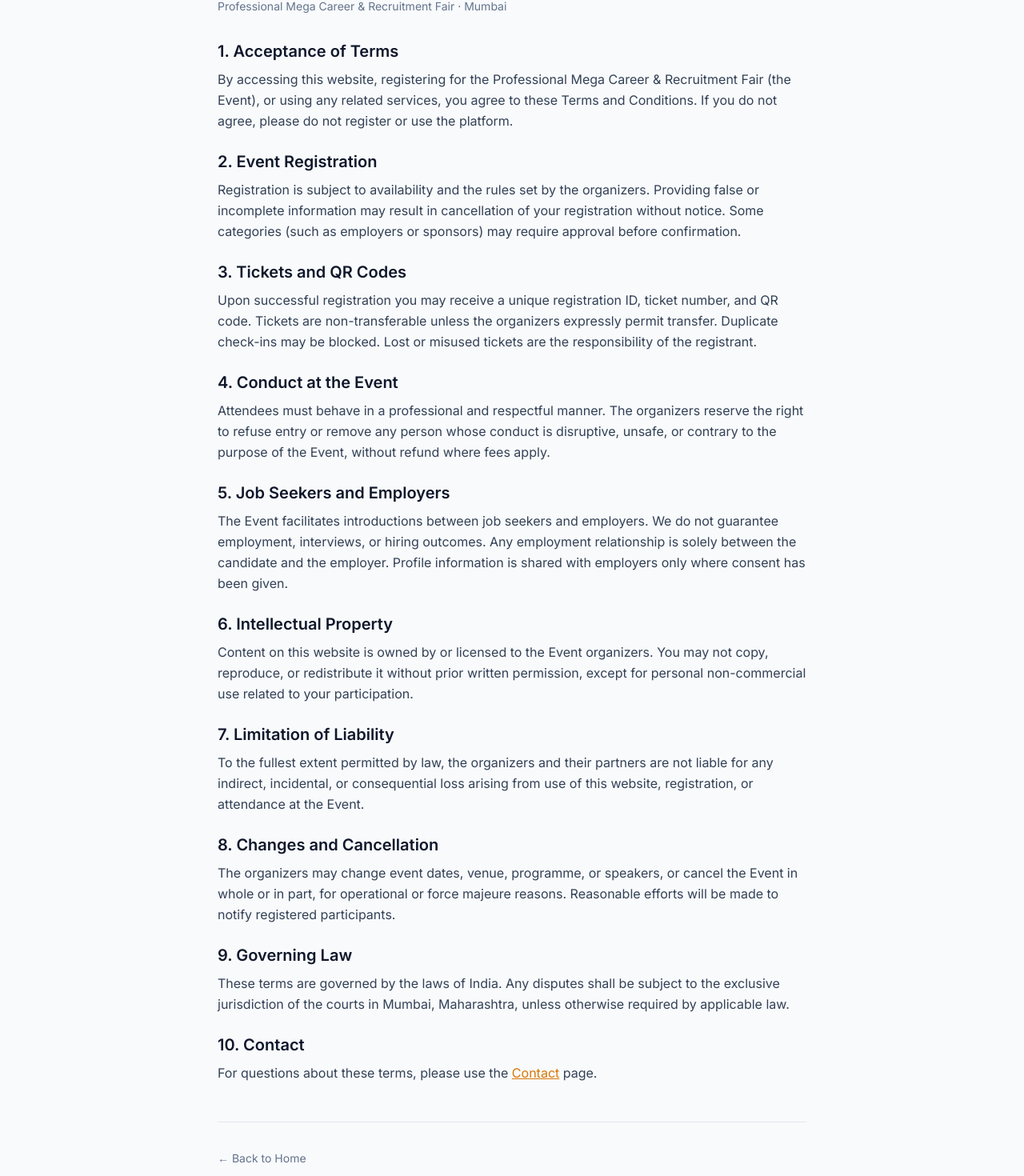
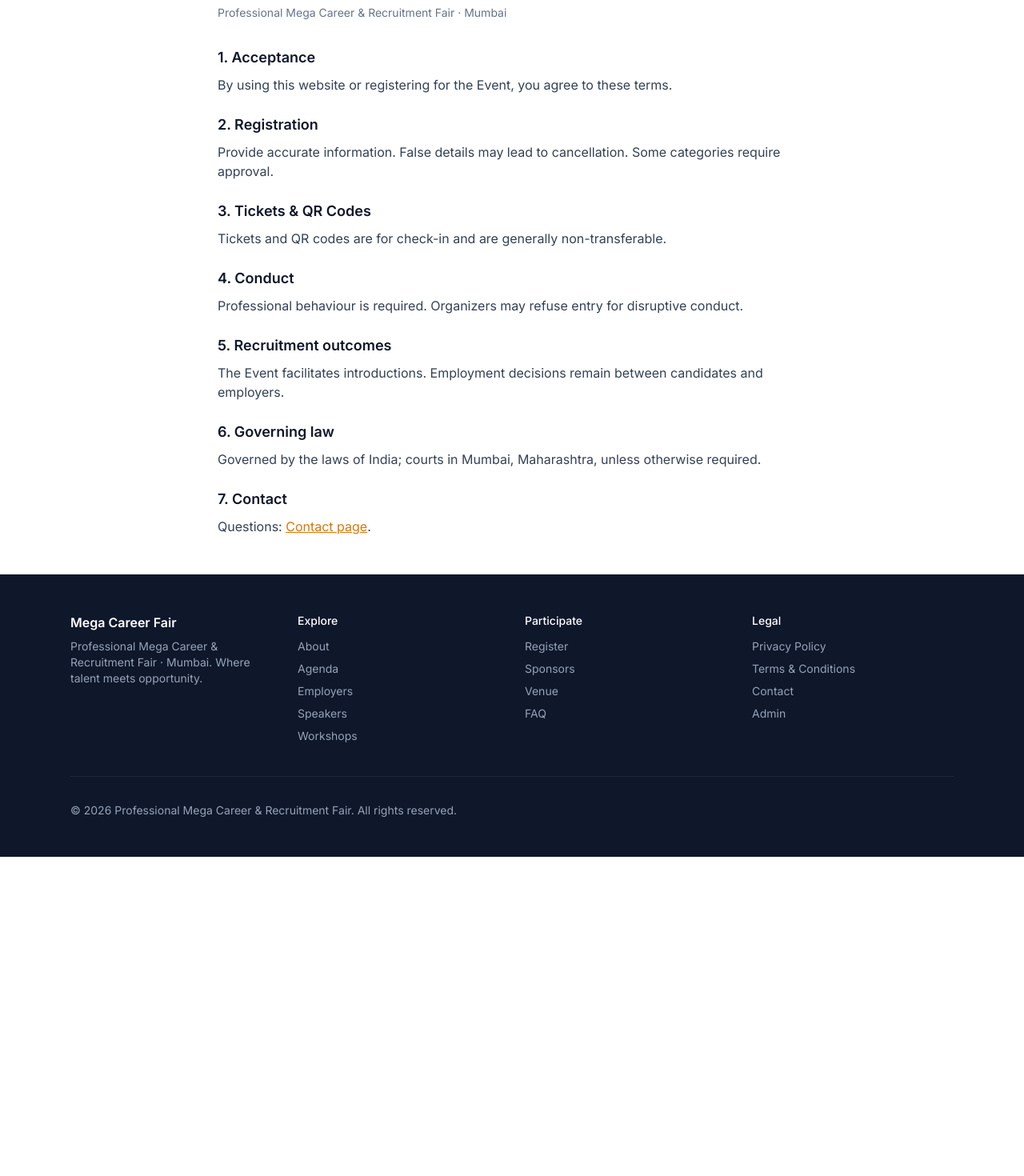
Before and after one commit to attarabdussamad-glitch/event-management-platform, a Next.js app: page /terms in a window 1280 px wide. Shown: the part 151-1621 px from the top of the page at 80% size. After the commit the page ends 1222 px from the top, so only its background shows below. Built offline with nearby package versions, Linux system fonts and the light colour scheme.

Commit message:
Update Contact, Privacy, Terms with shared layout; enhance Home page with images

```diff
--- a/src/app/contact/page.tsx
+++ b/src/app/contact/page.tsx
@@ -1,4 +1,6 @@
 import Link from "next/link";
+import Header from "@/components/layout/Header";
+import Footer from "@/components/layout/Footer";
 
 export const metadata = {
   title: "Contact | Mega Career Fair",
@@ -7,118 +9,41 @@ export const metadata = {
 
 export default function ContactPage() {
   return (
-    <div className="min-h-screen bg-slate-50">
-      <header className="bg-white border-b border-slate-200">
-        <div className="max-w-3xl mx-auto px-4 h-14 flex items-center justify-between">
-          <Link href="/" className="font-semibold text-slate-900">
-            Mega Career Fair
-          </Link>
-          <Link href="/" className="text-sm text-slate-500 hover:text-slate-700">
-            Home
-          </Link>
-        </div>
-      </header>
-
-      <main className="max-w-3xl mx-auto px-4 py-12">
+    <div className="min-h-screen flex flex-col">
+      <Header />
+      <main className="flex-1 max-w-3xl mx-auto px-4 py-12 w-full">
         <h1 className="text-3xl font-bold text-slate-900">Contact</h1>
-        <p className="mt-2 text-slate-600">
-          Get in touch with the organizers of the Professional Mega Career &
-          Recruitment Fair, Mumbai.
-        </p>
-
+        <p className="mt-2 text-slate-600">Get in touch with the organizers of the Professional Mega Career & Recruitment Fair, Mumbai.</p>
         <div className="mt-10 grid gap-6 sm:grid-cols-2">
-          <div className="bg-white border border-slate-200 rounded-lg p-6">
-            <h2 className="font-semibold text-slate-900">General Enquiries</h2>
-            <p className="mt-2 text-sm text-slate-600">
-              For registration help, event information, and general questions.
-            </p>
+          {[
+            { title: "General Enquiries", desc: "Registration help, event information, and general questions.", email: "info@megacareerfair.in" },
+            { title: "Employers & Recruiters", desc: "Booth bookings, hiring requirements, and partnerships.", email: "employers@megacareerfair.in" },
+            { title: "Sponsors & Collaborators", desc: "Sponsorship packages and collaboration proposals.", email: "sponsors@megacareerfair.in" },
+            { title: "Venue & Location", desc: "Mumbai, Maharashtra, India. Exact venue to be announced.", email: null },
+          ].map((c) => (
+            <div key={c.title} className="bg-white border border-slate-200 rounded-lg p-6">
+              <h2 className="font-semibold text-slate-900">{c.title}</h2>
+              <p className="mt-2 text-sm text-slate-600">{c.desc}</p>
+              {c.email && (
                 <p className="mt-4 text-sm">
                   <span className="text-slate-500">Email:</span>{" "}
-              <a
-                href="mailto:info@megacareerfair.in"
-                className="text-amber-600 hover:text-amber-700 font-medium"
-              >
-                info@megacareerfair.in
-              </a>
+                  <a href={`mailto:${c.email}`} className="text-amber-600 hover:text-amber-700 font-medium">{c.email}</a>
                 </p>
+              )}
             </div>
-
-          <div className="bg-white border border-slate-200 rounded-lg p-6">
-            <h2 className="font-semibold text-slate-900">Employers & Recruiters</h2>
-            <p className="mt-2 text-sm text-slate-600">
-              Booth bookings, hiring requirements, and partnership discussions.
-            </p>
-            <p className="mt-4 text-sm">
-              <span className="text-slate-500">Email:</span>{" "}
-              <a
-                href="mailto:employers@megacareerfair.in"
-                className="text-amber-600 hover:text-amber-700 font-medium"
-              >
-                employers@megacareerfair.in
-              </a>
-            </p>
+          ))}
         </div>
-
-          <div className="bg-white border border-slate-200 rounded-lg p-6">
-            <h2 className="font-semibold text-slate-900">Sponsors & Collaborators</h2>
-            <p className="mt-2 text-sm text-slate-600">
-              Sponsorship packages, visibility options, and collaboration proposals.
-            </p>
-            <p className="mt-4 text-sm">
-              <span className="text-slate-500">Email:</span>{" "}
-              <a
-                href="mailto:sponsors@megacareerfair.in"
-                className="text-amber-600 hover:text-amber-700 font-medium"
-              >
-                sponsors@megacareerfair.in
-              </a>
-            </p>
-          </div>
-
-          <div className="bg-white border border-slate-200 rounded-lg p-6">
-            <h2 className="font-semibold text-slate-900">Venue & Location</h2>
-            <p className="mt-2 text-sm text-slate-600">
-              Mumbai, Maharashtra, India
-            </p>
-            <p className="mt-2 text-sm text-slate-500">
-              Exact venue details will be announced and updated on the event
-              website closer to the date.
-            </p>
-          </div>
-        </div>
-
         <div className="mt-10 bg-white border border-slate-200 rounded-lg p-6">
           <h2 className="font-semibold text-slate-900">Quick Links</h2>
           <ul className="mt-4 space-y-2 text-sm">
-            <li>
-              <Link href="/register" className="text-amber-600 hover:text-amber-700">
-                Register for the Event →
-              </Link>
-            </li>
-            <li>
-              <Link href="/privacy" className="text-slate-600 hover:text-slate-900">
-                Privacy Policy
-              </Link>
-            </li>
-            <li>
-              <Link href="/terms" className="text-slate-600 hover:text-slate-900">
-                Terms and Conditions
-              </Link>
-            </li>
+            <li><Link href="/register" className="text-amber-600 hover:text-amber-700">Register for the Event →</Link></li>
+            <li><Link href="/faq" className="text-slate-600 hover:text-slate-900">FAQ</Link></li>
+            <li><Link href="/privacy" className="text-slate-600 hover:text-slate-900">Privacy Policy</Link></li>
+            <li><Link href="/terms" className="text-slate-600 hover:text-slate-900">Terms and Conditions</Link></li>
           </ul>
         </div>
-
-        <p className="mt-8 text-sm text-slate-500">
-          Email addresses above are placeholders. Update them with your final
-          contact details when available.
-        </p>
-
-        <div className="mt-12 pt-8 border-t border-slate-200">
-          <Link href="/" className="text-sm text-slate-500 hover:text-slate-700">
-            ← Back to Home
-          </Link>
-        </div>
       </main>
+      <Footer />
     </div>
   );
 }
--- a/src/app/privacy/page.tsx
+++ b/src/app/privacy/page.tsx
@@ -1,4 +1,6 @@
 import Link from "next/link";
+import Header from "@/components/layout/Header";
+import Footer from "@/components/layout/Footer";
 
 export const metadata = {
   title: "Privacy Policy | Mega Career Fair",
@@ -7,116 +9,35 @@ export const metadata = {
 
 export default function PrivacyPage() {
   return (
-    <div className="min-h-screen bg-slate-50">
-      <header className="bg-white border-b border-slate-200">
-        <div className="max-w-3xl mx-auto px-4 h-14 flex items-center justify-between">
-          <Link href="/" className="font-semibold text-slate-900">
-            Mega Career Fair
-          </Link>
-          <Link href="/" className="text-sm text-slate-500 hover:text-slate-700">
-            Home
-          </Link>
-        </div>
-      </header>
-
-      <main className="max-w-3xl mx-auto px-4 py-12">
+    <div className="min-h-screen flex flex-col">
+      <Header />
+      <main className="flex-1 max-w-3xl mx-auto px-4 py-12 w-full">
         <h1 className="text-3xl font-bold text-slate-900">Privacy Policy</h1>
-        <p className="mt-2 text-sm text-slate-500">
-          Professional Mega Career & Recruitment Fair · Mumbai
-        </p>
-
-        <div className="mt-8 space-y-6 text-slate-700 leading-relaxed">
+        <p className="mt-2 text-sm text-slate-500">Professional Mega Career & Recruitment Fair · Mumbai</p>
+        <div className="mt-8 space-y-6 text-slate-700 leading-relaxed text-sm sm:text-base">
           <section>
-            <h2 className="text-xl font-semibold text-slate-900">1. Introduction</h2>
-            <p className="mt-2">
-              This Privacy Policy describes how the organizers of the Professional
-              Mega Career & Recruitment Fair collect, use, store, and protect
-              personal information submitted through this website and related
-              registration systems.
-            </p>
+            <h2 className="text-lg font-semibold text-slate-900">1. Introduction</h2>
+            <p className="mt-2">This policy describes how organizers collect, use, store, and protect personal information submitted through this website and registration systems.</p>
           </section>
-
           <section>
-            <h2 className="text-xl font-semibold text-slate-900">2. Information We Collect</h2>
-            <p className="mt-2">We may collect the following information when you register or interact with the Event:</p>
-            <ul className="mt-2 list-disc pl-5 space-y-1">
-              <li>Full name, email address, and mobile number</li>
-              <li>Organization, designation, city, and country</li>
-              <li>Education, skills, experience level, and preferred job roles (for job seekers)</li>
-              <li>Resume or CV files, LinkedIn or portfolio URLs (if provided)</li>
-              <li>Consent preferences regarding sharing of profile information</li>
-              <li>Technical data such as browser type and access timestamps</li>
-            </ul>
+            <h2 className="text-lg font-semibold text-slate-900">2. Information We Collect</h2>
+            <p className="mt-2">Name, email, phone, organization, city, education and career profile fields, resume or portfolio links if provided, consent preferences, and basic technical access data for security.</p>
           </section>
-
           <section>
-            <h2 className="text-xl font-semibold text-slate-900">3. How We Use Your Information</h2>
-            <p className="mt-2">Your information is used to:</p>
-            <ul className="mt-2 list-disc pl-5 space-y-1">
-              <li>Process event registration and issue tickets or QR codes</li>
-              <li>Communicate confirmation, updates, and event-related notices</li>
-              <li>Facilitate recruitment activities where you have given consent</li>
-              <li>Manage check-in and attendance at the venue</li>
-              <li>Improve the event experience and maintain security of the platform</li>
-            </ul>
+            <h2 className="text-lg font-semibold text-slate-900">3. How We Use Information</h2>
+            <p className="mt-2">To process registration, issue tickets and QR codes, send event communications, support check-in, and—only with consent—facilitate recruitment sharing with participating employers.</p>
           </section>
-
           <section>
-            <h2 className="text-xl font-semibold text-slate-900">4. Sharing with Employers and Partners</h2>
-            <p className="mt-2">
-              If you register as a job seeker or candidate and provide consent,
-              relevant profile information may be shared with participating
-              employers and recruiters solely for recruitment purposes related
-              to this Event. We do not sell personal data to third parties.
-            </p>
+            <h2 className="text-lg font-semibold text-slate-900">4. Sharing</h2>
+            <p className="mt-2">Candidate profile data is shared with employers only when you explicitly consent. We do not sell personal data.</p>
           </section>
-
           <section>
-            <h2 className="text-xl font-semibold text-slate-900">5. Data Storage and Security</h2>
-            <p className="mt-2">
-              Data is stored on secure cloud infrastructure. Access is restricted
-              to authorized personnel. While we take reasonable measures to protect
-              your information, no method of transmission over the internet is
-              completely secure.
-            </p>
-          </section>
-
-          <section>
-            <h2 className="text-xl font-semibold text-slate-900">6. Your Rights</h2>
-            <p className="mt-2">
-              You may request access to, correction of, or deletion of your
-              personal data by contacting the event organizers using the details
-              on the Contact page. You may also withdraw consent for sharing your
-              profile with employers where applicable.
-            </p>
-          </section>
-
-          <section>
-            <h2 className="text-xl font-semibold text-slate-900">7. Contact</h2>
-            <p className="mt-2">
-              For privacy-related questions, please use the{" "}
-              <Link href="/contact" className="text-amber-600 hover:text-amber-700 underline">
-                Contact
-              </Link>{" "}
-              page or the organizer email published on the event website.
-            </p>
-          </section>
-
-          <section>
-            <h2 className="text-xl font-semibold text-slate-900">8. Updates</h2>
-            <p className="mt-2">
-              This policy may be updated from time to time. The version published
-              on this website is the current policy applicable to the Event.
-            </p>
+            <h2 className="text-lg font-semibold text-slate-900">5. Your Rights</h2>
+            <p className="mt-2">You may request access, correction, or deletion via the <Link href="/contact" className="text-amber-600 underline">Contact</Link> page.</p>
           </section>
         </div>
-
-        <div className="mt-12 pt-8 border-t border-slate-200">
-          <Link href="/" className="text-sm text-slate-500 hover:text-slate-700">
-            ← Back to Home
-          </Link>
-        </div>
       </main>
+      <Footer />
     </div>
   );
 }
--- a/src/app/terms/page.tsx
+++ b/src/app/terms/page.tsx
@@ -1,4 +1,6 @@
 import Link from "next/link";
+import Header from "@/components/layout/Header";
+import Footer from "@/components/layout/Footer";
 
 export const metadata = {
   title: "Terms and Conditions | Mega Career Fair",
@@ -7,135 +9,43 @@ export const metadata = {
 
 export default function TermsPage() {
   return (
-    <div className="min-h-screen bg-slate-50">
-      <header className="bg-white border-b border-slate-200">
-        <div className="max-w-3xl mx-auto px-4 h-14 flex items-center justify-between">
-          <Link href="/" className="font-semibold text-slate-900">
-            Mega Career Fair
-          </Link>
-          <Link href="/" className="text-sm text-slate-500 hover:text-slate-700">
-            Home
-          </Link>
-        </div>
-      </header>
-
-      <main className="max-w-3xl mx-auto px-4 py-12">
+    <div className="min-h-screen flex flex-col">
+      <Header />
+      <main className="flex-1 max-w-3xl mx-auto px-4 py-12 w-full">
         <h1 className="text-3xl font-bold text-slate-900">Terms and Conditions</h1>
-        <p className="mt-2 text-sm text-slate-500">
-          Professional Mega Career & Recruitment Fair · Mumbai
-        </p>
-
-        <div className="mt-8 space-y-6 text-slate-700 leading-relaxed">
+        <p className="mt-2 text-sm text-slate-500">Professional Mega Career & Recruitment Fair · Mumbai</p>
+        <div className="mt-8 space-y-6 text-slate-700 leading-relaxed text-sm sm:text-base">
           <section>
-            <h2 className="text-xl font-semibold text-slate-900">1. Acceptance of Terms</h2>
-            <p className="mt-2">
-              By accessing this website, registering for the Professional Mega
-              Career & Recruitment Fair (the Event), or using any related
-              services, you agree to these Terms and Conditions. If you do not
-              agree, please do not register or use the platform.
-            </p>
+            <h2 className="text-lg font-semibold text-slate-900">1. Acceptance</h2>
+            <p className="mt-2">By using this website or registering for the Event, you agree to these terms.</p>
           </section>
-
           <section>
-            <h2 className="text-xl font-semibold text-slate-900">2. Event Registration</h2>
-            <p className="mt-2">
-              Registration is subject to availability and the rules set by the
-              organizers. Providing false or incomplete information may result in
-              cancellation of your registration without notice. Some categories
-              (such as employers or sponsors) may require approval before
-              confirmation.
-            </p>
+            <h2 className="text-lg font-semibold text-slate-900">2. Registration</h2>
+            <p className="mt-2">Provide accurate information. False details may lead to cancellation. Some categories require approval.</p>
           </section>
-
           <section>
-            <h2 className="text-xl font-semibold text-slate-900">3. Tickets and QR Codes</h2>
-            <p className="mt-2">
-              Upon successful registration you may receive a unique registration
-              ID, ticket number, and QR code. Tickets are non-transferable unless
-              the organizers expressly permit transfer. Duplicate check-ins may
-              be blocked. Lost or misused tickets are the responsibility of the
-              registrant.
-            </p>
+            <h2 className="text-lg font-semibold text-slate-900">3. Tickets & QR Codes</h2>
+            <p className="mt-2">Tickets and QR codes are for check-in and are generally non-transferable.</p>
           </section>
-
           <section>
-            <h2 className="text-xl font-semibold text-slate-900">4. Conduct at the Event</h2>
-            <p className="mt-2">
-              Attendees must behave in a professional and respectful manner.
-              The organizers reserve the right to refuse entry or remove any
-              person whose conduct is disruptive, unsafe, or contrary to the
-              purpose of the Event, without refund where fees apply.
-            </p>
+            <h2 className="text-lg font-semibold text-slate-900">4. Conduct</h2>
+            <p className="mt-2">Professional behaviour is required. Organizers may refuse entry for disruptive conduct.</p>
           </section>
-
           <section>
-            <h2 className="text-xl font-semibold text-slate-900">5. Job Seekers and Employers</h2>
-            <p className="mt-2">
-              The Event facilitates introductions between job seekers and
-              employers. We do not guarantee employment, interviews, or hiring
-              outcomes. Any employment relationship is solely between the
-              candidate and the employer. Profile information is shared with
-              employers only where consent has been given.
-            </p>
+            <h2 className="text-lg font-semibold text-slate-900">5. Recruitment outcomes</h2>
+            <p className="mt-2">The Event facilitates introductions. Employment decisions remain between candidates and employers.</p>
           </section>
-
           <section>
-            <h2 className="text-xl font-semibold text-slate-900">6. Intellectual Property</h2>
-            <p className="mt-2">
-              Content on this website is owned by or licensed to the Event
-              organizers. You may not copy, reproduce, or redistribute it without
-              prior written permission, except for personal non-commercial use
-              related to your participation.
-            </p>
+            <h2 className="text-lg font-semibold text-slate-900">6. Governing law</h2>
+            <p className="mt-2">Governed by the laws of India; courts in Mumbai, Maharashtra, unless otherwise required.</p>
           </section>
-
           <section>
-            <h2 className="text-xl font-semibold text-slate-900">7. Limitation of Liability</h2>
-            <p className="mt-2">
-              To the fullest extent permitted by law, the organizers and their
-              partners are not liable for any indirect, incidental, or
-              consequential loss arising from use of this website, registration,
-              or attendance at the Event.
-            </p>
-          </section>
-
-          <section>
-            <h2 className="text-xl font-semibold text-slate-900">8. Changes and Cancellation</h2>
-            <p className="mt-2">
-              The organizers may change event dates, venue, programme, or
-              speakers, or cancel the Event in whole or in part, for operational
-              or force majeure reasons. Reasonable efforts will be made to notify
-              registered participants.
-            </p>
-          </section>
-
-          <section>
-            <h2 className="text-xl font-semibold text-slate-900">9. Governing Law</h2>
-            <p className="mt-2">
-              These terms are governed by the laws of India. Any disputes shall
-              be subject to the exclusive jurisdiction of the courts in Mumbai,
-              Maharashtra, unless otherwise required by applicable law.
-            </p>
-          </section>
-
-          <section>
-            <h2 className="text-xl font-semibold text-slate-900">10. Contact</h2>
-            <p className="mt-2">
-              For questions about these terms, please use the{" "}
-              <Link href="/contact" className="text-amber-600 hover:text-amber-700 underline">
-                Contact
-              </Link>{" "}
-              page.
-            </p>
+            <h2 className="text-lg font-semibold text-slate-900">7. Contact</h2>
+            <p className="mt-2">Questions: <Link href="/contact" className="text-amber-600 underline">Contact page</Link>.</p>
           </section>
         </div>
-
-        <div className="mt-12 pt-8 border-t border-slate-200">
-          <Link href="/" className="text-sm text-slate-500 hover:text-slate-700">
-            ← Back to Home
-          </Link>
-        </div>
       </main>
+      <Footer />
     </div>
   );
 }
```
Lines whose indentation alone changed are shown as unchanged.
